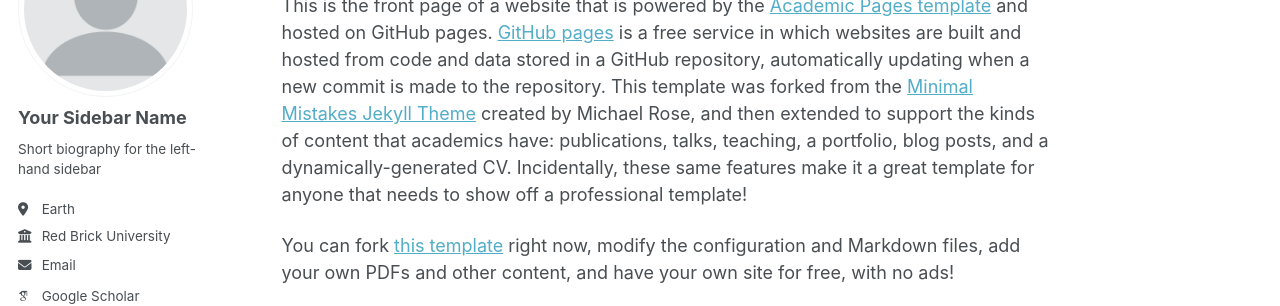
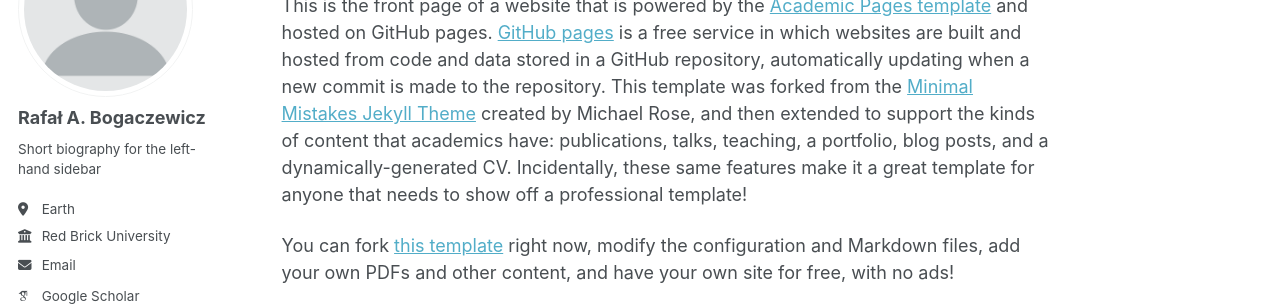
Before and after one commit to Rafalscientist/Rafal_A_Bogaczewicz.github.io, a Jekyll site: the page built from _pages/about.md, in a window 1280 px wide. Shown: the part 179-485 px from the top of the page. Built offline with Jekyll 4.4.1, drawn with Linux system fonts in a browser that asks for light colours; some web fonts are replaced; a script bundle is joined from its source files by our own code; library files that are not in the unit come from our copies.

Commit message:
Update _config.yml

```diff
--- a/_config.yml
+++ b/_config.yml
@@ -24,7 +24,7 @@ repository               : "academicpages/academicpages.github.io"
 author:
   # Biographic information
   avatar           : "profile.png"
-  name             : "Your Sidebar Name"
+  name             : "Rafał A. Bogaczewicz"
   pronouns         : # example: "she/her"
   bio              : "Short biography for the left-hand sidebar"
   location         : "Earth"
```
